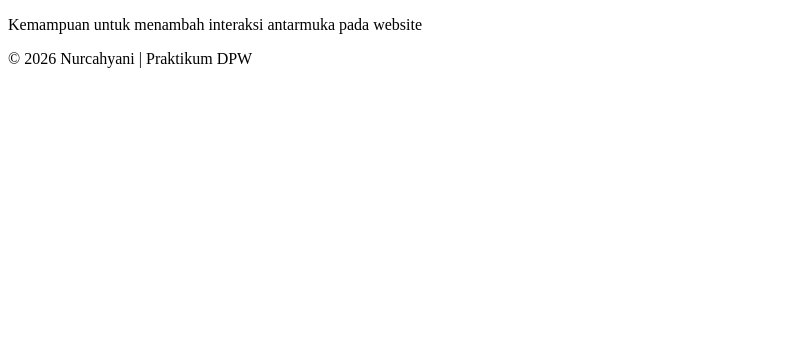
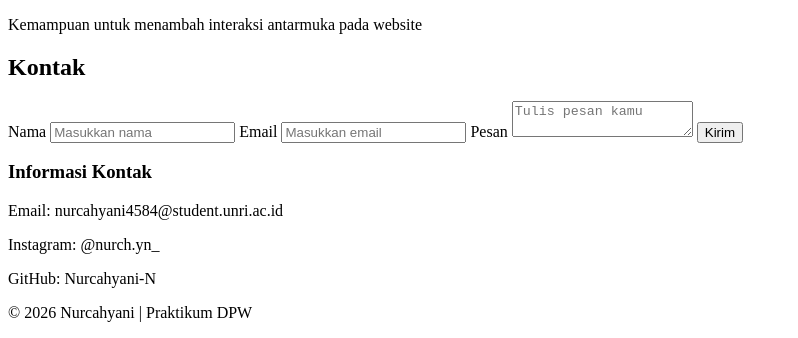
Before and after one commit to Nurcahyani-N/UTS_DPW, a plain HTML site: page index.html in a window 1280 px wide. Shown: the part 2573-2911 px from the top of the page, without its empty margins (0-798 px from the left). Before the commit the page ends 2657 px from the top, so only its background shows below. Drawn offline with Linux system fonts and the light colour scheme.

Commit message:
update Kontak

```diff
--- a/index.html
+++ b/index.html
@@ -41,11 +41,10 @@
 
         <section class="section" id="tentang">
             <h2 class="section-title">Tentang Saya</h2>
-
             <div class="tentang-container">
                 <div class="deskripsi">
                     <p>
-                        Saya adalah mahasiswi teknik informatika kelas C angkatan 2025 di Universitas Riau
+                        Saya adalah mahasiswi teknik informatika kelas C angkatan 2025 di Universitas Riau.
                     </p>
                 </div>
 
@@ -64,7 +63,6 @@
 
         <section class="section" id="proyek">
             <h2 class="section-title">Kemampuan Saya</h2>
-
             <div class="proyek-container">
                 <article class="proyek-card">
                     <img
@@ -98,6 +96,49 @@
             </div>
         </section>
 
+        <section class="section" id="kontak">
+            <h2 class="section-title">Kontak</h2>
+            <div class="kontak-container">
+                <form id="form-kontak" class="form-kontak">
+                    <label for="nama">Nama</label>
+                    <input
+                        type="text"
+                        id="nama"
+                        name="nama"
+                        placeholder="Masukkan nama"
+                        required
+                    >
+
+                    <label for="email">Email</label>
+                    <input
+                        type="email"
+                        id="email"
+                        name="email"
+                        placeholder="Masukkan email"
+                        required
+                    >
+
+                    <label for="pesan">Pesan</label>
+                    <textarea
+                        id="pesan"
+                        name="pesan"
+                        placeholder="Tulis pesan kamu"
+                        required
+                    ></textarea>
+
+                    <button type="submit" class="btn">Kirim</button>
+                    <p id="status-form" aria-live="polite"></p>
+                </form>
+
+                <aside class="info-kontak">
+                    <h3>Informasi Kontak</h3>
+                    <p>Email: nurcahyani4584@student.unri.ac.id</p>
+                    <p>Instagram: @nurch.yn_</p>
+                    <p>GitHub: Nurcahyani-N</p>
+                </aside>
+            </div>
+        </section>
+
     </main>
 
     <footer>
```
